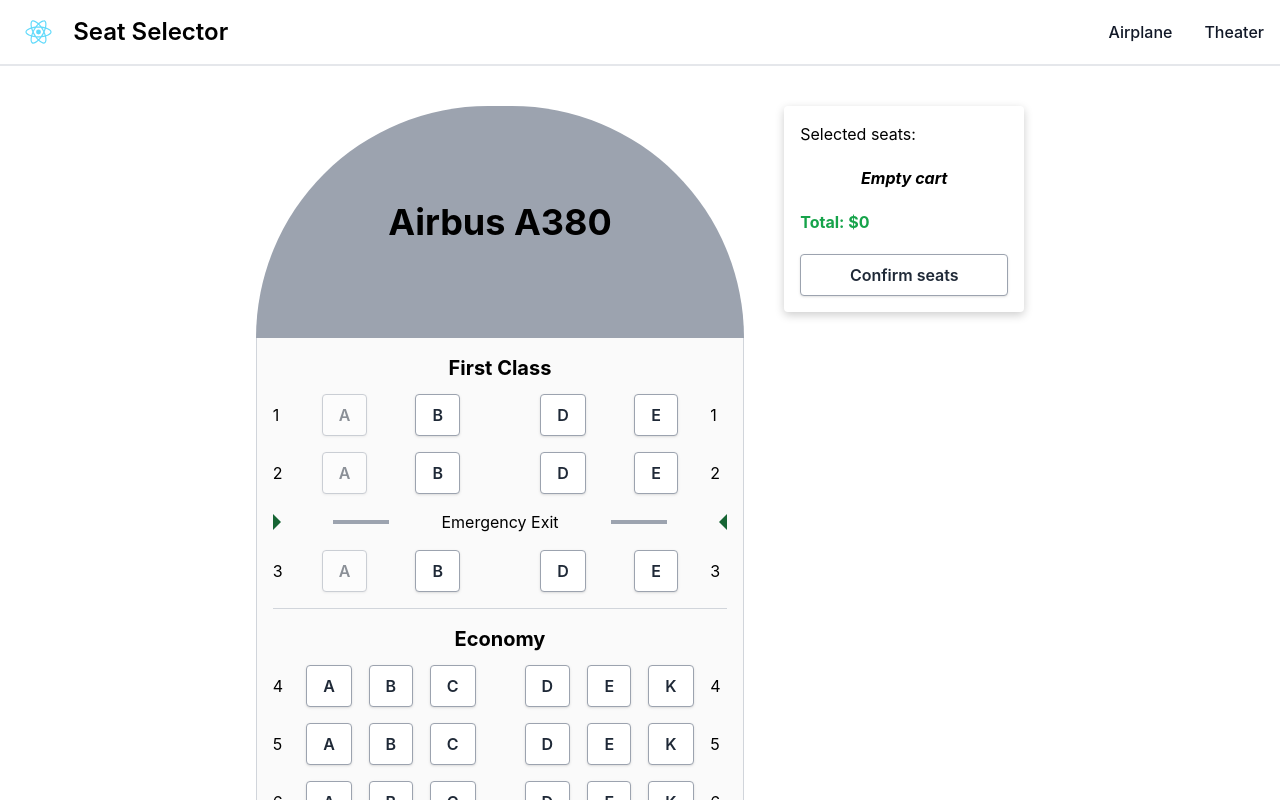
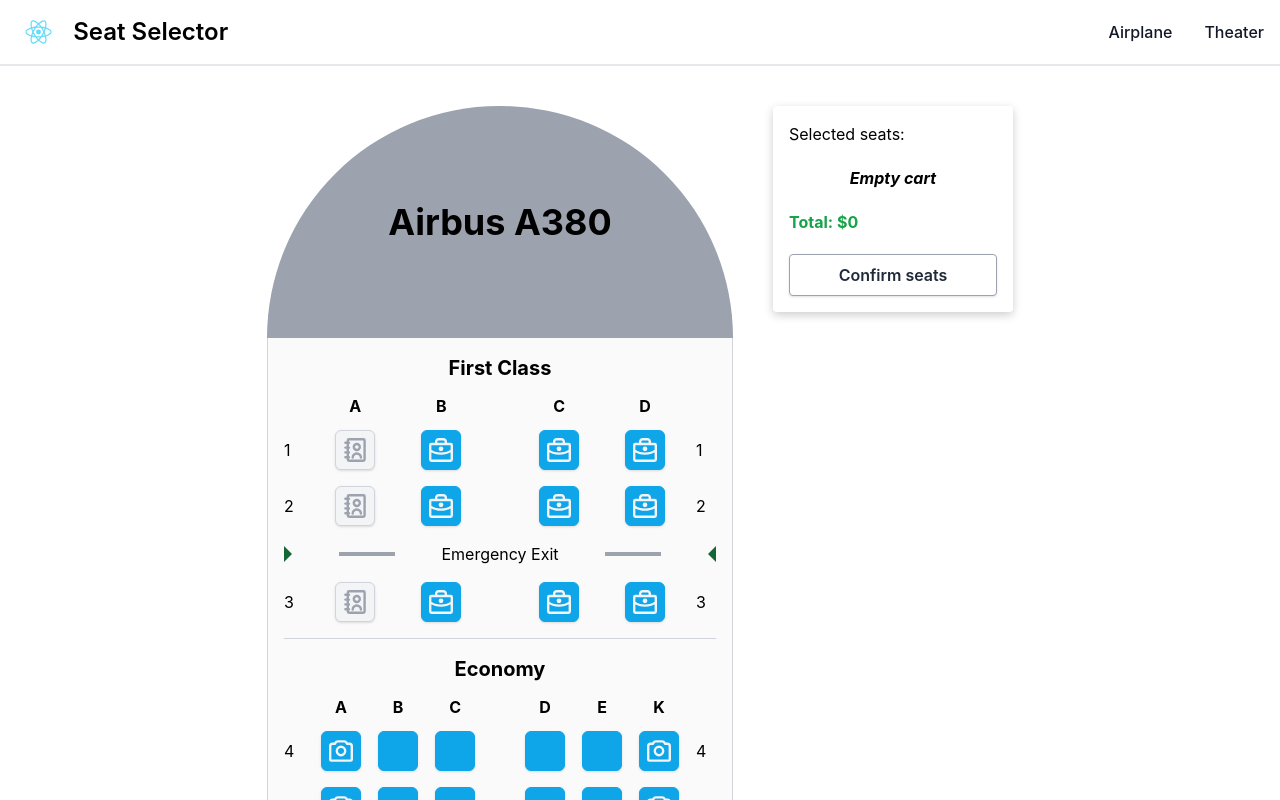
Before and after one commit to juancave/seat-selector, a React (Create React App) app: page /airplane in a window 1280 px wide. Shown: the top 800 px of the page. Built offline with nearby package versions, Linux system fonts and the light colour scheme.

Commit message:
Updating seat logic, buttons and styles

```diff
--- a/src/components/Seat/index.tsx
+++ b/src/components/Seat/index.tsx
@@ -1,6 +1,8 @@
 import React from 'react';
-import { SeatState, Seat as SeatType } from 'types';
+import { SeatState, SeatType as SeatTypeEnum, SeatLocation, Seat as SeatType } from 'types';
 import useCartStore from 'store/cart';
+import classNames from 'classnames';
+import { BestSeat, BusySeat, PremiunSeat, SelectedSeat } from 'components/Icons';
 
 interface Props {
   readonly seat: SeatType;
@@ -9,6 +11,7 @@
 const Seat: React.FC<Props> = (p: Props) => {
   const [showInfo, setShowInfo] = React.useState<boolean>(false);
   const addSeat = useCartStore((state) => state.addSeat);
+  const removeSeat = useCartStore((state) => state.removeSeat);
   const cartSeats = useCartStore((state) => state.seats);
   const soldSeats = useCartStore((state) => state.soldSeats);
   const isDisabled = [SeatState.BUSY, SeatState.UNAVAILABLE].includes(p.seat.state)
@@ -17,6 +20,18 @@
 
   const showDetail = () => setShowInfo(true);
   const hideDetail = () => setShowInfo(false);
+  const onButtonClick = () => {
+    if (isDisabled) {
+      return;
+    }
+
+    if (isSelected) {
+      removeSeat(p.seat);
+      return;
+    }
+
+    addSeat(p.seat);
+  };
 
   return (
     <div className="relative">
@@ -30,18 +45,28 @@
           </div>
         </div>
       )}
-      <button
-        className={`${isDisabled ? 'opacity-50 cursor-not-allowed' : ''} ${isSelected ? 'opacity-50 cursor-not-allowed bg-green-700 text-white hover:bg-green-600' : ''} bg-white hover:bg-gray-100 text-gray-800 font-semibold py-2 px-4 border border-gray-400 rounded shadow`}
+      <div
+        className={classNames('border rounded-md shadow w-10 h-10 flex items-center justify-center', {
+          'bg-gray-100 border-gray-300 hover:gray-200 hover:border-gray-400 cursor-not-allowed': isDisabled,
+          'bg-fuchsia-600 border-fuchsia-700 hover:bg-fuchsia-700 hover:border-fuchsia-600': isSelected,
+          'bg-sky-500 border-sky-500 hover:bg-sky-700 hover:border-sky-400': !isDisabled && !isSelected,
+        })}
+        role='button'
         onFocus={showDetail}
         onBlur={hideDetail}
         onMouseEnter={showDetail}
         onMouseLeave={hideDetail}
-        disabled={isDisabled || isSelected}
-        type='button'
-        onClick={() => addSeat(p.seat)}
+        onClick={onButtonClick}
       >
-        <p>{p.seat.name}</p>
-      </button>
+        {p.seat.type === SeatTypeEnum.FIRST_CLASS && !isDisabled && !isSelected && (
+          <PremiunSeat />
+        )}
+        {p.seat.type !== SeatTypeEnum.FIRST_CLASS && p.seat.location === SeatLocation.WINDOW && !isDisabled && !isSelected && (
+          <BestSeat />
+        )}
+        {isDisabled && <BusySeat />}
+        {isSelected && <SelectedSeat />}
+      </div>
     </div>
   );
 };
--- a/src/components/SeatRow/index.tsx
+++ b/src/components/SeatRow/index.tsx
@@ -9,7 +9,7 @@
 const SeatRow: React.FC<Props> = (p: Props) => {
   return (
     <div className="flex items-center gap-4 w-full">
-      <h2 className='w-5'>{p.data.title}</h2>
+      <h2 className='w-6'>{p.data.title}</h2>
       <div className='flex gap-12 w-full'>
         <div className='flex items-center justify-around gap-4 w-2/4'>
           {p.data.leftSeats.map((seat, index) => (<Seat key={index} seat={seat} />))}
@@ -18,7 +18,7 @@
           {p.data.rightSeats.map((seat, index) => (<Seat key={index} seat={seat} />))}
         </div>
       </div>
-      <h2 className='w-5'>{p.data.title}</h2>
+      <h2 className='w-6'>{p.data.title}</h2>
     </div>
   );
 };
--- a/src/components/Section/index.tsx
+++ b/src/components/Section/index.tsx
@@ -2,6 +2,7 @@
 import SeatRow from 'components/SeatRow';
 import { AirplaneData, isSeatType } from 'types';
 import EmergencyExit from 'components/EmergencyExit';
+import SectionHeaders from 'components/SectionHeaders';
 
 interface Props {
   readonly data: AirplaneData;
@@ -10,7 +11,7 @@
 const Section: React.FC<Props> = (p: Props) => {
   return (
     <div className="border-b border-gray-300 py-4">
-      <h1 className='m-0 text-xl mb-3 text-center font-bold'>{p.data.title}</h1>
+      <SectionHeaders data={p.data} />
       <div className='flex flex-col items-center gap-4'>
         {p.data.rows.map((row, index) => (isSeatType(row) ? <SeatRow key={index} data={row} /> : <EmergencyExit key={index} data={row} />))}
       </div>
```
